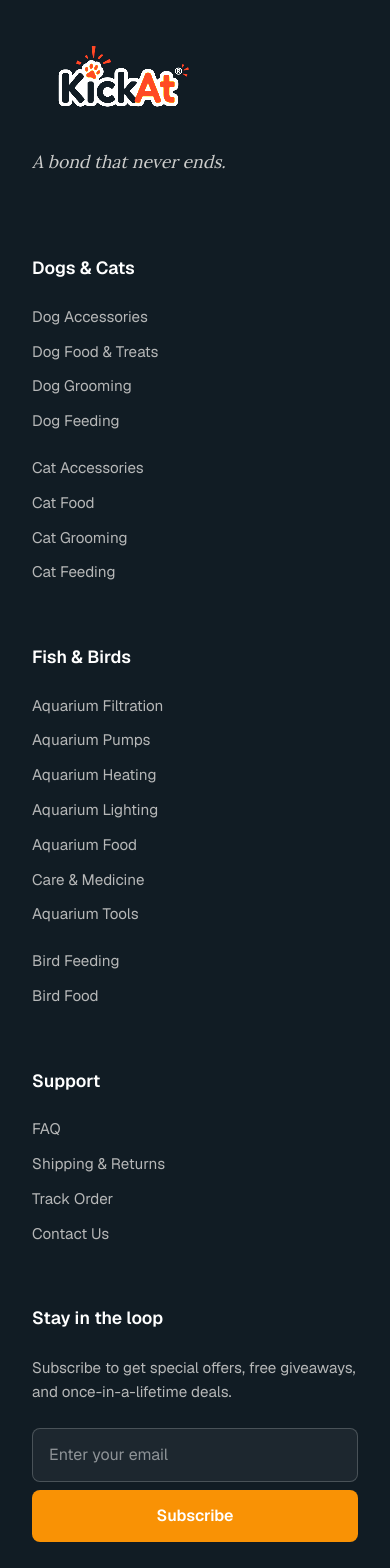
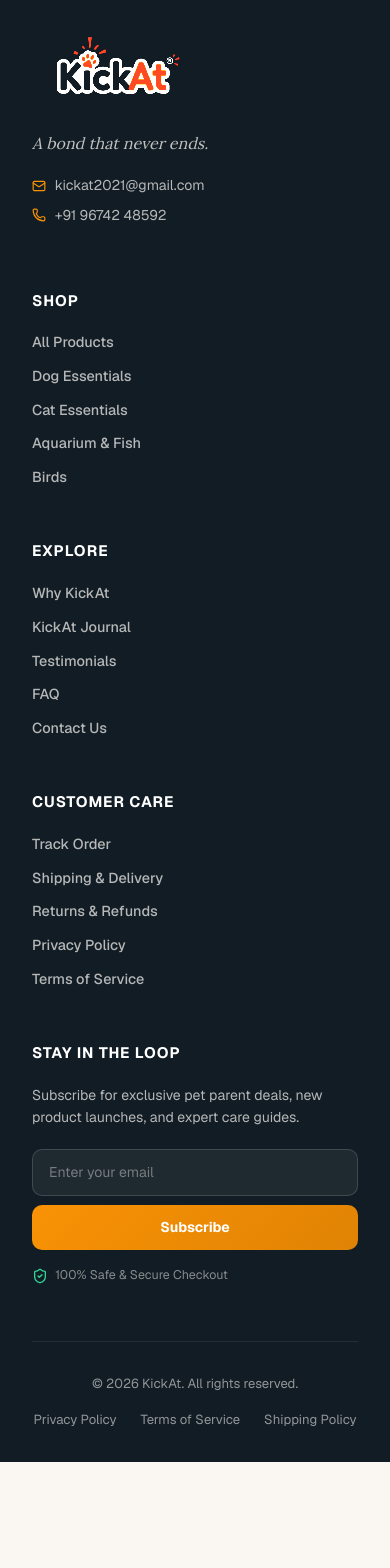
Before and after one commit to SevenX-Labs/kickat-client, a Next.js app: page / in a window 390 px wide. Shown: the part 6780-8348 px from the top of the page. Built offline with nearby package versions, Linux system fonts and the light colour scheme; no server answers.

Commit message:
feat: add Footer component with responsive styling, contact details, and newsletter form

```diff
--- a/src/components/common/Footer/Footer.module.css
+++ b/src/components/common/Footer/Footer.module.css
@@ -1,26 +1,35 @@
+/* Footer Styling */
 .footer {
   width: 100%;
   background-color: #111C24;
   color: #FCFAF6;
-  padding: 5rem 2rem 2rem 2rem;
+  padding: 4.5rem 2rem 2rem 2rem;
+  font-family: var(--font-inter), sans-serif;
 }
 
 .container {
-  max-width: 1200px;
+  max-width: 1240px;
   margin: 0 auto;
 }
 
 .topSection {
   display: grid;
   grid-template-columns: 1fr;
-  gap: 3rem;
-  margin-bottom: 4rem;
+  gap: 2.5rem;
+  margin-bottom: 3.5rem;
 }
 
-@media (min-width: 768px) {
+@media (min-width: 980px) {
   .topSection {
-    grid-template-columns: 2fr 1fr 1fr 1fr 2fr;
-    gap: 2rem;
+    grid-template-columns: 2.2fr 1fr 1fr 1.2fr 2.4fr;
+    gap: 2.5rem;
+  }
+}
+
+@media (min-width: 640px) and (max-width: 979px) {
+  .topSection {
+    grid-template-columns: 1fr 1fr;
+    gap: 2.5rem;
   }
 }
 
@@ -32,7 +41,7 @@
 .logoLink {
   display: inline-flex;
   align-items: center;
-  margin-bottom: 1.25rem;
+  margin-bottom: 1rem;
   width: fit-content;
   background: transparent;
   transition: opacity 0.2s ease;
@@ -45,7 +54,7 @@
 .logo {
   object-fit: contain;
   display: block;
-  width: 170px;
+  width: 160px;
   height: auto;
   filter: invert(1) hue-rotate(180deg) contrast(200%) brightness(1.2);
   mix-blend-mode: screen;
@@ -53,24 +62,61 @@
 
 .tagline {
   font-family: var(--font-lora), serif;
-  font-size: 1.1rem;
+  font-size: 1rem;
   font-style: italic;
-  color: rgba(252, 250, 246, 0.8);
-  margin-bottom: 2rem;
+  color: rgba(252, 250, 246, 0.75);
+  margin: 0 0 1.25rem;
+}
+
+.brandContacts {
+  display: flex;
+  flex-direction: column;
+  gap: 0.5rem;
+  margin-bottom: 1.5rem;
+}
+
+.contactItem {
+  display: inline-flex;
+  align-items: center;
+  gap: 0.55rem;
+  color: rgba(252, 250, 246, 0.7);
+  font-size: 0.88rem;
+  text-decoration: none;
+  transition: color 0.2s ease;
+}
+
+.contactItem:hover {
+  color: #F99205;
+}
+
+.contactIcon {
+  color: #F99205;
+  flex-shrink: 0;
 }
 
 .socials {
   display: flex;
-  gap: 1rem;
+  align-items: center;
+  gap: 0.75rem;
 }
 
 .socialLink {
+  width: 36px;
+  height: 36px;
+  border-radius: 50%;
+  background: rgba(255, 255, 255, 0.07);
+  display: flex;
+  align-items: center;
+  justify-content: center;
   color: #FCFAF6;
-  transition: color 0.2s ease;
+  transition: all 0.2s ease;
+  text-decoration: none;
 }
 
 .socialLink:hover {
-  color: #F99205;
+  background: #F99205;
+  color: #ffffff;
+  transform: translateY(-2px);
 }
 
 .linksCol {
@@ -79,9 +125,11 @@
 }
 
 .colTitle {
-  font-size: 1.1rem;
-  font-weight: 600;
-  margin-bottom: 1.5rem;
+  font-size: 0.95rem;
+  font-weight: 700;
+  text-transform: uppercase;
+  letter-spacing: 0.06em;
+  margin: 0 0 1.25rem;
   color: #ffffff;
 }
 
@@ -89,12 +137,14 @@
   color: rgba(252, 250, 246, 0.7);
   text-decoration: none;
   margin-bottom: 0.75rem;
-  font-size: 0.95rem;
-  transition: color 0.2s ease;
+  font-size: 0.9rem;
+  font-weight: 500;
+  transition: all 0.2s ease;
 }
 
 .link:hover {
   color: #F99205;
+  transform: translateX(2px);
 }
 
 .newsletterCol {
@@ -104,15 +154,16 @@
 
 .newsletterText {
   color: rgba(252, 250, 246, 0.7);
-  font-size: 0.95rem;
-  line-height: 1.6;
-  margin-bottom: 1.5rem;
+  font-size: 0.88rem;
+  line-height: 1.55;
+  margin: 0 0 1.25rem;
 }
 
 .form {
   display: flex;
   flex-direction: column;
-  gap: 0.5rem;
+  gap: 0.6rem;
+  margin-bottom: 1rem;
 }
 
 @media (min-width: 480px) {
@@ -123,32 +174,67 @@
 
 .input {
   flex: 1;
-  padding: 0.875rem 1rem;
-  border-radius: 8px;
-  border: 1px solid rgba(255, 255, 255, 0.2);
-  background: rgba(255, 255, 255, 0.05);
+  padding: 0.75rem 1rem;
+  border-radius: 10px;
+  border: 1px solid rgba(255, 255, 255, 0.15);
+  background: rgba(255, 255, 255, 0.06);
   color: white;
+  font-size: 0.88rem;
   outline: none;
-  transition: border-color 0.2s ease;
+  transition: border-color 0.2s ease, background-color 0.2s ease;
 }
 
 .input:focus {
   border-color: #F99205;
+  background: rgba(255, 255, 255, 0.1);
+}
+
+.input::placeholder {
+  color: rgba(252, 250, 246, 0.4);
 }
 
 .submitBtn {
-  background-color: #F99205;
+  background: linear-gradient(135deg, #F99205 0%, #E08304 100%);
   color: white;
   border: none;
-  border-radius: 8px;
-  padding: 0.875rem 1.5rem;
-  font-weight: 600;
+  border-radius: 10px;
+  padding: 0.75rem 1.35rem;
+  font-size: 0.88rem;
+  font-weight: 700;
   cursor: pointer;
-  transition: background-color 0.2s ease;
+  transition: all 0.2s ease;
+  white-space: nowrap;
 }
 
 .submitBtn:hover {
-  background-color: #E08304;
+  transform: translateY(-1px);
+  box-shadow: 0 4px 14px rgba(249, 146, 5, 0.35);
+}
+
+.subscribedMsg {
+  display: flex;
+  align-items: center;
+  gap: 0.5rem;
+  color: #34D399;
+  font-size: 0.88rem;
+  font-weight: 600;
+  margin-bottom: 1rem;
+  padding: 0.65rem 0.85rem;
+  background: rgba(52, 211, 153, 0.1);
+  border-radius: 8px;
+  border: 1px solid rgba(52, 211, 153, 0.2);
+}
+
+.trustTag {
+  display: inline-flex;
+  align-items: center;
+  gap: 0.45rem;
+  font-size: 0.78rem;
+  color: rgba(252, 250, 246, 0.5);
+}
+
+.trustTag svg {
+  color: #34D399;
 }
 
 .bottomSection {
@@ -157,7 +243,7 @@
   align-items: center;
   justify-content: space-between;
   padding-top: 2rem;
-  border-top: 1px solid rgba(255, 255, 255, 0.1);
+  border-top: 1px solid rgba(255, 255, 255, 0.08);
   gap: 1rem;
 }
 
@@ -168,22 +254,24 @@
 }
 
 .copyright {
-  color: rgba(252, 250, 246, 0.6);
-  font-size: 0.85rem;
+  color: rgba(252, 250, 246, 0.55);
+  font-size: 0.82rem;
+  margin: 0;
 }
 
 .legalLinks {
   display: flex;
+  flex-wrap: wrap;
   gap: 1.5rem;
 }
 
 .legalLink {
-  color: rgba(252, 250, 246, 0.6);
-  font-size: 0.85rem;
+  color: rgba(252, 250, 246, 0.55);
+  font-size: 0.82rem;
   text-decoration: none;
   transition: color 0.2s ease;
 }
 
 .legalLink:hover {
-  color: #FCFAF6;
+  color: #F99205;
 }
--- a/src/components/common/Footer/Footer.tsx
+++ b/src/components/common/Footer/Footer.tsx
@@ -1,7 +1,9 @@
 "use client";
 
+import { useState } from 'react';
 import Link from 'next/link';
 import Image from 'next/image';
+import { Mail, Phone, ShieldCheck, CheckCircle2 } from 'lucide-react';
 import { usePublicSettings } from '@/hooks/usePublicSettings';
 import styles from './Footer.module.css';
 
@@ -35,10 +37,13 @@ const YouTubeIcon = () => (
 );
 
 export function Footer() {
-  // Live dynamic settings fetched from backend GET /api/v1/settings/public
   const { general } = usePublicSettings();
+  const [subscribed, setSubscribed] = useState(false);
+  const [email, setEmail] = useState('');
 
   const storeName = general?.storeName || 'KickAt';
+  const supportEmail = general?.supportEmail || 'kickat2021@gmail.com';
+  const supportPhone = general?.supportPhone || '+91 96742 48592';
   const socialLinks = general?.socialLinks;
 
   const instagramUrl = socialLinks?.instagram?.trim();
@@ -46,11 +51,20 @@ export function Footer() {
   const linkedinUrl = socialLinks?.linkedin?.trim();
   const youtubeUrl = socialLinks?.youtube?.trim();
 
+  const handleSubscribe = (e: React.FormEvent) => {
+    e.preventDefault();
+    if (email.trim()) {
+      setSubscribed(true);
+      setEmail('');
+    }
+  };
+
   return (
     <footer className={styles.footer}>
       <div className={styles.container}>
         <div className={styles.topSection}>
 
+          {/* Brand & Support Touchpoints */}
           <div className={styles.brandCol}>
             <Link href="/" className={styles.logoLink} aria-label="KickAt Home">
               <Image
@@ -64,6 +78,22 @@ export function Footer() {
               />
             </Link>
             <p className={styles.tagline}>A bond that never ends.</p>
+
+            <div className={styles.brandContacts}>
+              {supportEmail && (
+                <a href={`mailto:${supportEmail}`} className={styles.contactItem} title="Email Support">
+                  <Mail size={14} className={styles.contactIcon} />
+                  <span>{supportEmail}</span>
+                </a>
+              )}
+              {supportPhone && (
+                <a href={`tel:${supportPhone.replace(/\s+/g, '')}`} className={styles.contactItem} title="Call Customer Care">
+                  <Phone size={14} className={styles.contactIcon} />
+                  <span>{supportPhone}</span>
+                </a>
+              )}
+            </div>
+
             <div className={styles.socials}>
               {instagramUrl && (
                 <a
@@ -112,53 +142,64 @@ export function Footer() {
             </div>
           </div>
 
+          {/* Column 1: Shop */}
           <div className={styles.linksCol}>
-            <h3 className={styles.colTitle}>Dogs & Cats</h3>
-            <Link href="/category/dogs/dog-accessories" className={styles.link}>Dog Accessories</Link>
-            <Link href="/category/dogs/dog-food-treats" className={styles.link}>Dog Food & Treats</Link>
-            <Link href="/category/dogs/dog-grooming-hygiene" className={styles.link}>Dog Grooming</Link>
-            <Link href="/category/dogs/dog-feeding" className={styles.link}>Dog Feeding</Link>
-
-            <Link href="/category/cats/cat-accessories" className={styles.link} style={{marginTop: '0.75rem'}}>Cat Accessories</Link>
-            <Link href="/category/cats/cat-food" className={styles.link}>Cat Food</Link>
-            <Link href="/category/cats/cat-grooming-hygiene" className={styles.link}>Cat Grooming</Link>
-            <Link href="/category/cats/cat-feeding" className={styles.link}>Cat Feeding</Link>
+            <h3 className={styles.colTitle}>Shop</h3>
+            <Link href="/shop" className={styles.link}>All Products</Link>
+            <Link href="/category/dogs" className={styles.link}>Dog Essentials</Link>
+            <Link href="/category/cats" className={styles.link}>Cat Essentials</Link>
+            <Link href="/category/fish" className={styles.link}>Aquarium & Fish</Link>
+            <Link href="/category/birds" className={styles.link}>Birds</Link>
           </div>
 
+          {/* Column 2: Explore */}
           <div className={styles.linksCol}>
-            <h3 className={styles.colTitle}>Fish & Birds</h3>
-            <Link href="/category/fish/aquarium-filtration" className={styles.link}>Aquarium Filtration</Link>
-            <Link href="/category/fish/aquarium-pumps" className={styles.link}>Aquarium Pumps</Link>
-            <Link href="/category/fish/aquarium-heating" className={styles.link}>Aquarium Heating</Link>
-            <Link href="/category/fish/aquarium-lighting" className={styles.link}>Aquarium Lighting</Link>
-            <Link href="/category/fish/aquarium-food" className={styles.link}>Aquarium Food</Link>
-            <Link href="/category/fish/aquarium-care-medicine" className={styles.link}>Care & Medicine</Link>
-            <Link href="/category/fish/aquarium-tools" className={styles.link}>Aquarium Tools</Link>
-
-            <Link href="/category/birds/bird-feeding" className={styles.link} style={{marginTop: '0.75rem'}}>Bird Feeding</Link>
-            <Link href="/category/birds/bird-food" className={styles.link}>Bird Food</Link>
-          </div>
-
-          <div className={styles.linksCol}>
-            <h3 className={styles.colTitle}>Support</h3>
+            <h3 className={styles.colTitle}>Explore</h3>
+            <Link href="/#why-us" className={styles.link}>Why KickAt</Link>
+            <Link href="/blogs" className={styles.link}>KickAt Journal</Link>
+            <Link href="/testimonials" className={styles.link}>Testimonials</Link>
             <Link href="/faq" className={styles.link}>FAQ</Link>
-            <Link href="/shipping" className={styles.link}>Shipping & Returns</Link>
-            <Link href="/orders" className={styles.link}>Track Order</Link>
             <Link href="/contact" className={styles.link}>Contact Us</Link>
           </div>
 
+          {/* Column 3: Customer Care */}
+          <div className={styles.linksCol}>
+            <h3 className={styles.colTitle}>Customer Care</h3>
+            <Link href="/orders" className={styles.link}>Track Order</Link>
+            <Link href="/shipping" className={styles.link}>Shipping & Delivery</Link>
+            <Link href="/returns" className={styles.link}>Returns & Refunds</Link>
+            <Link href="/privacy-policy" className={styles.link}>Privacy Policy</Link>
+            <Link href="/terms" className={styles.link}>Terms of Service</Link>
+          </div>
+
+          {/* Column 4: Newsletter */}
           <div className={styles.newsletterCol}>
             <h3 className={styles.colTitle}>Stay in the loop</h3>
-            <p className={styles.newsletterText}>Subscribe to get special offers, free giveaways, and once-in-a-lifetime deals.</p>
-            <form className={styles.form} onSubmit={(e) => e.preventDefault()}>
+            <p className={styles.newsletterText}>
+              Subscribe for exclusive pet parent deals, new product launches, and expert care guides.
+            </p>
+            {subscribed ? (
+              <div className={styles.subscribedMsg}>
+                <CheckCircle2 size={18} />
+                <span>Thank you for subscribing!</span>
+              </div>
+            ) : (
+              <form className={styles.form} onSubmit={handleSubscribe}>
                 <input
                   type="email"
                   placeholder="Enter your email"
                   className={styles.input}
+                  value={email}
+                  onChange={(e) => setEmail(e.target.value)}
                   required
                 />
                 <button type="submit" className={styles.submitBtn}>Subscribe</button>
               </form>
+            )}
+            <div className={styles.trustTag}>
+              <ShieldCheck size={16} />
+              <span>100% Safe & Secure Checkout</span>
+            </div>
           </div>
 
         </div>
@@ -166,8 +207,9 @@ export function Footer() {
         <div className={styles.bottomSection}>
           <p className={styles.copyright}>&copy; {new Date().getFullYear()} {storeName}. All rights reserved.</p>
           <div className={styles.legalLinks}>
-            <Link href="/privacy" className={styles.legalLink}>Privacy Policy</Link>
+            <Link href="/privacy-policy" className={styles.legalLink}>Privacy Policy</Link>
             <Link href="/terms" className={styles.legalLink}>Terms of Service</Link>
+            <Link href="/shipping" className={styles.legalLink}>Shipping Policy</Link>
           </div>
         </div>
       </div>
```
Lines whose indentation alone changed are shown as unchanged.
